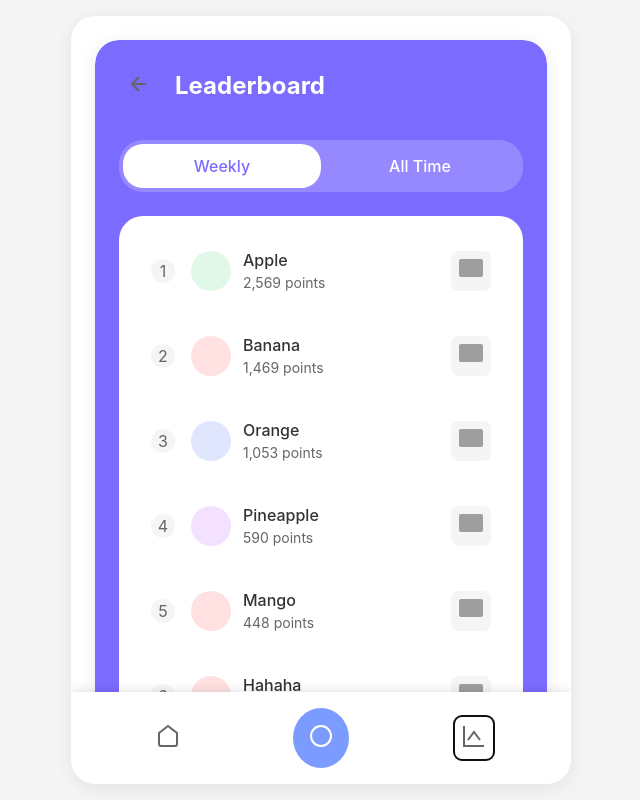
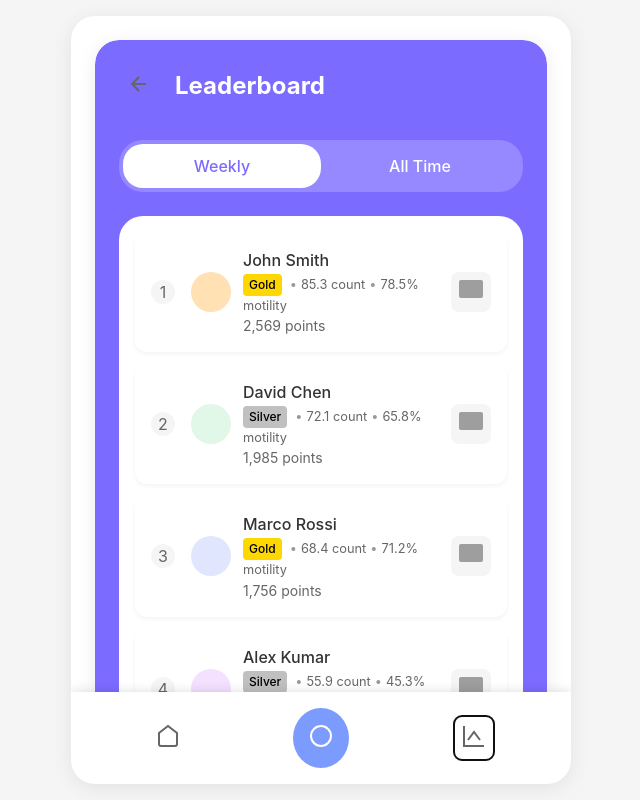
Before and after one commit to friendly304010/stream, a React (Vite) app in the folder frontend/: page / in a window 1280 px wide. Both pictures are taken after a click on the button 793 px from the left and 738 px from the top of the page. Shown: the whole page, without its empty margins (319-959 px from the left). Built offline with nearby package versions, Linux system fonts and the light colour scheme; grey boxes are pictures that could not be loaded.

Commit message:
finish leaderboard

```diff
--- a/frontend/src/App.css
+++ b/frontend/src/App.css
@@ -579,3 +579,50 @@
 .transaction-info a:hover {
   text-decoration: underline;
 }
+
+.user-stats {
+  font-size: 0.8rem;
+  color: #666;
+  margin-top: 2px;
+}
+
+.stat-divider {
+  margin: 0 4px;
+  color: #999;
+}
+
+.grade {
+  display: inline-block;
+  padding: 2px 6px;
+  border-radius: 4px;
+  font-weight: 500;
+  font-size: 0.75rem;
+  margin-right: 4px;
+}
+
+.grade.gold {
+  background: #FFD700;
+  color: #000;
+}
+
+.grade.silver {
+  background: #C0C0C0;
+  color: #000;
+}
+
+.grade.bronze {
+  background: #CD7F32;
+  color: #fff;
+}
+
+.user-details {
+  flex: 1;
+}
+
+.leaderboard-item {
+  padding: 16px;
+  margin-bottom: 12px;
+  background: white;
+  border-radius: 12px;
+  box-shadow: 0 2px 4px rgba(0,0,0,0.05);
+}
--- a/frontend/src/LeaderboardPage.jsx
+++ b/frontend/src/LeaderboardPage.jsx
@@ -1,12 +1,66 @@
 import { useState } from 'react';
 
 const leaderboardData = [
-  { id: 1, name: 'Apple', points: 2569, country: 'PT', color: '#E1F7E7' },
-  { id: 2, name: 'Banana', points: 1469, country: 'FR', color: '#FFE1E1' },
-  { id: 3, name: 'Orange', points: 1053, country: 'CA', color: '#E1E6FF' },
-  { id: 4, name: 'Pineapple', points: 590, country: 'HU', color: '#F3E1FF' },
-  { id: 5, name: 'Mango', points: 448, country: 'IT', color: '#FFE1E1' },
-  { id: 6, name: 'Hahaha', points: 448, country: 'PH', color: '#FFE1E1' },
+  {
+    id: 1,
+    name: 'John Smith',
+    averageCount: 85.3,
+    motilityScore: 78.5,
+    grade: 'Gold',
+    points: 2569,
+    country: 'US',
+    color: '#FFE1B3'
+  },
+  {
+    id: 2,
+    name: 'David Chen',
+    averageCount: 72.1,
+    motilityScore: 65.8,
+    grade: 'Silver',
+    points: 1985,
+    country: 'CN',
+    color: '#E1F7E7'
+  },
+  {
+    id: 3,
+    name: 'Marco Rossi',
+    averageCount: 68.4,
+    motilityScore: 71.2,
+    grade: 'Gold',
+    points: 1756,
+    country: 'IT',
+    color: '#E1E6FF'
+  },
+  {
+    id: 4,
+    name: 'Alex Kumar',
+    averageCount: 55.9,
+    motilityScore: 45.3,
+    grade: 'Silver',
+    points: 1432,
+    country: 'IN',
+    color: '#F3E1FF'
+  },
+  {
+    id: 5,
+    name: 'Thomas Weber',
+    averageCount: 42.1,
+    motilityScore: 38.7,
+    grade: 'Bronze',
+    points: 892,
+    country: 'DE',
+    color: '#FFE1E1'
+  },
+  {
+    id: 6,
+    name: 'James Wilson',
+    averageCount: 38.5,
+    motilityScore: 35.2,
+    grade: 'Bronze',
+    points: 754,
+    country: 'GB',
+    color: '#E1F7FF'
+  }
 ];
 
 function LeaderboardPage({ onBack }) {
@@ -50,6 +104,15 @@ function LeaderboardPage({ onBack }) {
                 />
                 <div className="user-details">
                   <div className="user-name">{user.name}</div>
+                  <div className="user-stats">
+                    <span className={`grade ${user.grade.toLowerCase()}`}>
+                      {user.grade}
+                    </span>
+                    <span className="stat-divider">•</span>
+                    <span className="count">{user.averageCount.toFixed(1)} count</span>
+                    <span className="stat-divider">•</span>
+                    <span className="motility">{user.motilityScore.toFixed(1)}% motility</span>
+                  </div>
                   <div className="user-points">{user.points.toLocaleString()} points</div>
                 </div>
               </div>
```
